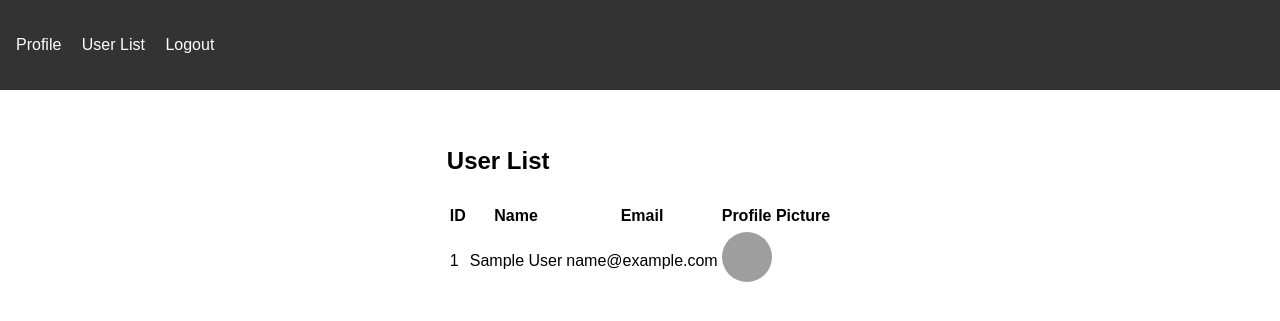
After one commit to pglevy/gifthorse-agent, a Flask app: page /users in a window 1280 px wide. The commit adds this page. Shown: the top 321 px of the page. Run offline with Flask 3, Linux system fonts and the light colour scheme; the visitor is signed in with stand-in values (Sample User, id 1); data comes from the database, SQL or seed files in the repository; grey boxes are pictures that could not be loaded.

Commit message:
Agent query: Is there a "User List" link in the navigation when logged in? Does clicking on it show a list of all users in the database?

```diff
--- a/auth.py
+++ b/auth.py
@@ -87,3 +87,9 @@ def send_reset_email(user, token):
 If you did not make this request then simply ignore this email and no changes will be made.
 '''
     mail.send(msg)
+
+@auth.route('/users')
+@login_required
+def list_users():
+    users = User.query.all()
+    return render_template('users_list.html', users=users)
--- a/templates/base.html
+++ b/templates/base.html
@@ -11,6 +11,7 @@
         <ul>
             {% if current_user.is_authenticated %}
                 <li><a href="{{ url_for('profile.view_profile') }}">Profile</a></li>
+                <li><a href="{{ url_for('auth.list_users') }}">User List</a></li>
                 <li><a href="{{ url_for('auth.logout') }}">Logout</a></li>
             {% else %}
                 <li><a href="{{ url_for('auth.login') }}">Login</a></li>
--- /dev/null
+++ b/templates/users_list.html
@@ -0,0 +1,29 @@
+{% extends "base.html" %}
+
+{% block content %}
+<h2>User List</h2>
+<table>
+    <thead>
+        <tr>
+            <th>ID</th>
+            <th>Name</th>
+            <th>Email</th>
+            <th>Profile Picture</th>
+        </tr>
+    </thead>
+    <tbody>
+        {% for user in users %}
+        <tr>
+            <td>{{ user.id }}</td>
+            <td>{{ user.name }}</td>
+            <td>{{ user.email }}</td>
+            <td>
+                <img src="{{ url_for('static', filename='profile_pics/' + (user.profile_picture if user.profile_picture else 'default.jpg')) }}"
+                     alt="{{ user.name }}'s profile picture"
+                     style="width: 50px; height: 50px; object-fit: cover; border-radius: 50%;">
+            </td>
+        </tr>
+        {% endfor %}
+    </tbody>
+</table>
+{% endblock %}
```
